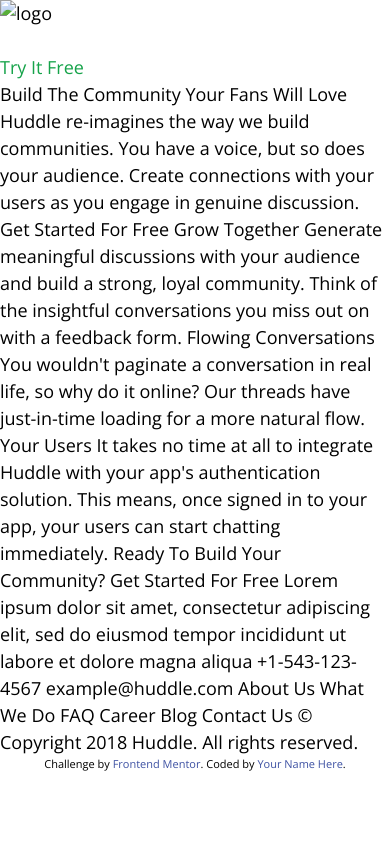
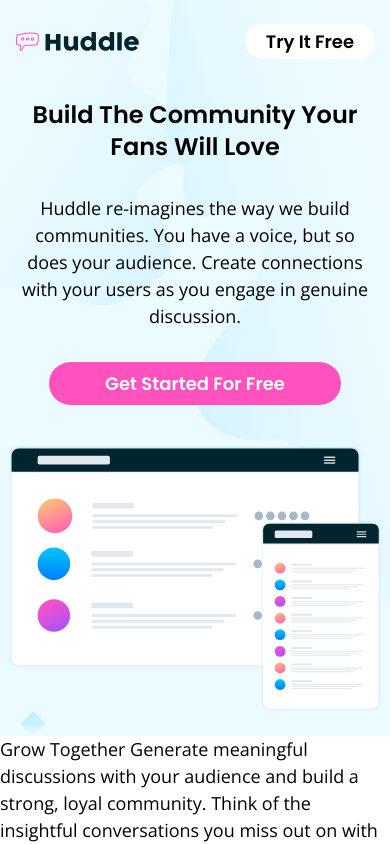
Before and after one commit to R3ptarGreen/HUDDLE-landing-page, a website: page src/index.html in a window 390 px wide. Shown: the top 844 px of the page. Drawn offline with nearby package versions, Linux system fonts and the light colour scheme.

Commit message:
feat: Header Mobile First - Implementación del header con concepto mobile first

```diff
--- a/src/index.html
+++ b/src/index.html
@@ -2,37 +2,37 @@
 <html lang="en">
 <head>
   <meta charset="UTF-8">
-  <meta name="viewport" content="width=device-width, initial-scale=1.0"> <!-- displays site properly based on user's device -->
-
+  <meta name="viewport" content="width=device-width, initial-scale=1.0">
   <link rel="icon" type="image/png" sizes="32x32" href="/images/logo.svg">
   <link rel="preconnect" href="https://fonts.googleapis.com">
   <link rel="preconnect" href="https://fonts.gstatic.com" crossorigin>
   <link href="https://fonts.googleapis.com/css2?family=Open+Sans:wght@400;600;700&family=Poppins:wght@400;600;700&display=swap" rel="stylesheet">
   <link rel="stylesheet" href="/dist/output.css">
-  <title>Frontend Mentor | Huddle landing page with alternating feature blocks</title>
-
-  <!-- Feel free to remove these styles or customise in your own stylesheet 👍 -->
-  <style>
-    .attribution { font-size: 11px; text-align: center; }
-    .attribution a { color: hsl(228, 45%, 44%); }
-  </style>
+  <title>Huddle landing page</title>
 </head>
 <body class="text-base font-sans">
-  <Header>
-    <nav>
-      <img src="" alt="logo">
-      <button type="button"></button>
+  <Header class="bg-paleCyan bg-cover bg-center bg-no-repeat" style="background-image:url('/images/bg-hero-mobile.svg')">
+    <nav class="px-4 py-6 flex justify-between items-center">
+      <img class="max-w-logoMobileX max-h-logoMobileY" src="/images/logo.svg" alt="logo">
+      <button type="button" class="rounded-2xl px-5 py-1 bg-white font-poppins font-semibold">Try It Free</button>
     </nav>
+    <div class="flex flex-col my-8">
+      <h2 class="font-poppins font-semibold text-2xl text-center px-6 my-4">
+        Build The Community Your Fans Will Love
+      </h2>
+      <p class="text-center my-4 px-4">
+        Huddle re-imagines the way we build communities. You have a voice, but so does your audience.
+        Create connections with your users as you engage in genuine discussion.
+      </p>
+      <button class="rounded-3xl bg-pink text-white px-14 py-2 font-poppins mx-auto font-semibold my-4">
+        Get Started For Free
+      </button>
+      <img class="px-2 my-6" src="/images/illustration-mockups.svg" alt="mockup-hero">
+    </div>
+  </Header>
 
-  </Header>
-  <p class="text-green-600">Try It Free</p>
 
-  Build The Community Your Fans Will Love
 
-  Huddle re-imagines the way we build communities. You have a voice, but so does your audience.
-  Create connections with your users as you engage in genuine discussion.
-
-  Get Started For Free
 
   Grow Together
 
--- a/tailwind.config.js
+++ b/tailwind.config.js
@@ -21,6 +21,13 @@
       fontSize: {
         base: '1.125rem',
       },
+      maxWidth: {
+        logoMobileX: '10rem',
+        logoDesktopX: '15rem',
+      },
+      maxHeight: {
+        logoMobileY: '1.25rem'
+      }
     },
   },
   plugins: [],
```
Also changed, not shown: dist/output.css.
